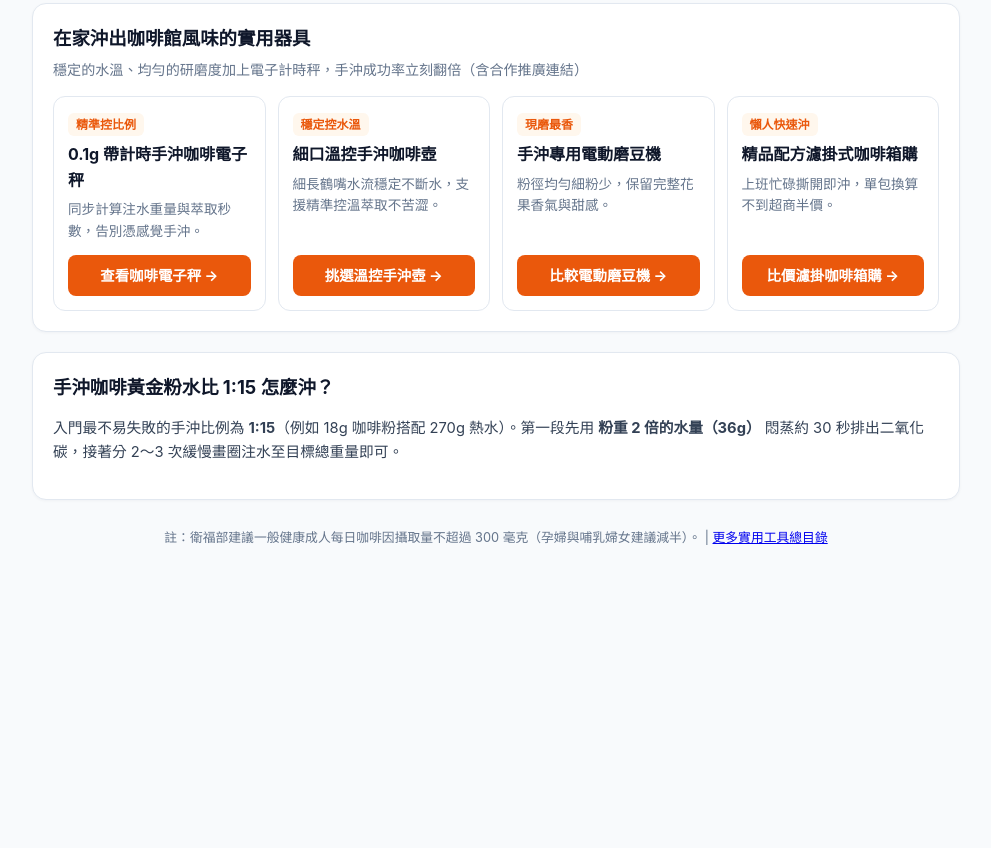
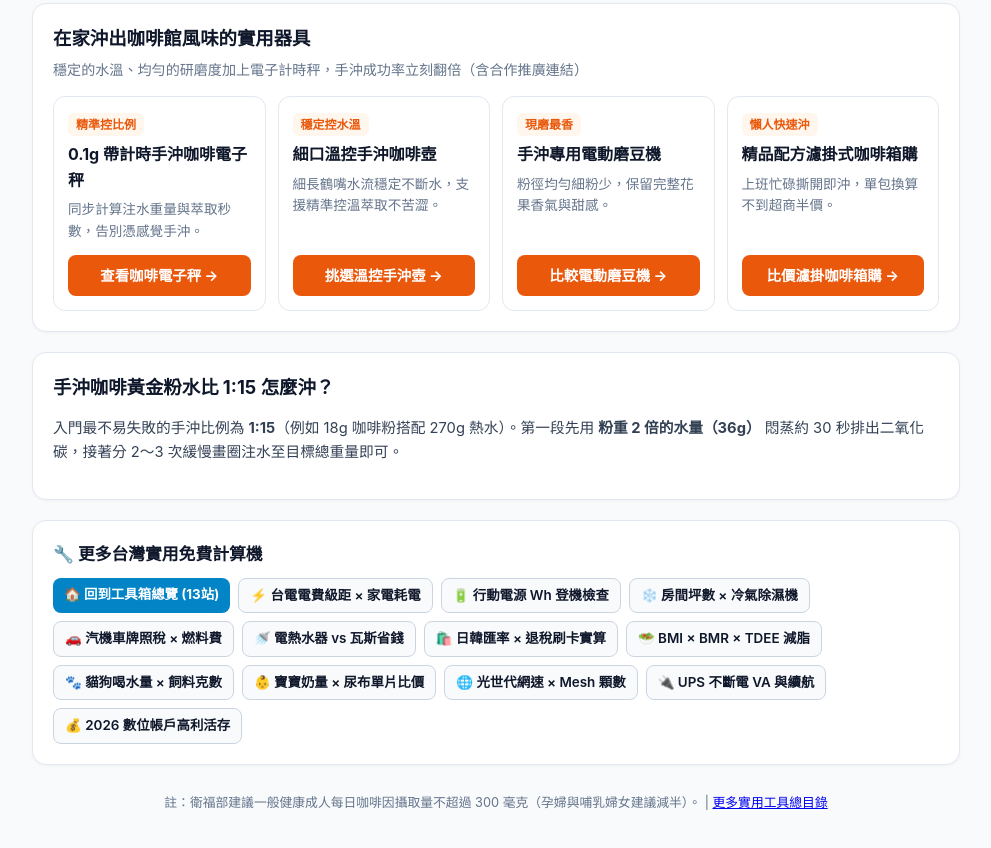
Before and after one commit to jimmycmhsieh0801-cloud/tw-coffee-brew-calc, a plain HTML site: page index.html in a window 1280 px wide. Shown: the part 492-1340 px from the top of the page, without its empty margins (144-1135 px from the left). Before the commit the page ends 1101 px from the top, so only its background shows below. Drawn offline with Linux system fonts and the light colour scheme.

Commit message:
feat: add cross-site SEO internal linking and IndexNow key

```diff
--- a/index.html
+++ b/index.html
@@ -145,6 +145,27 @@
           <p>入門最不易失敗的手沖比例為 <strong>1:15</strong>（例如 18g 咖啡粉搭配 270g 熱水）。第一段先用 <strong>粉重 2 倍的水量（36g）</strong> 悶蒸約 30 秒排出二氧化碳，接著分 2～3 次緩慢畫圈注水至目標總重量即可。</p>
     </article>
 
+
+    <!-- CROSS_LINK_MATRIX_START -->
+    <section class="card" style="margin-top:20px;">
+      <h2 style="font-size:1.05rem;margin:0 0 10px;color:#0f172a;">🔧 更多台灣實用免費計算機</h2>
+      <div style="display:flex;flex-wrap:wrap;gap:8px;">
+        <a href="https://jimmycmhsieh0801-cloud.github.io/" style="display:inline-block;padding:6px 11px;border-radius:8px;background:#0284c7;color:#fff;text-decoration:none;font-size:0.84rem;font-weight:700;">🏠 回到工具箱總覽 (13站)</a>
+        <a href="https://jimmycmhsieh0801-cloud.github.io/tw-power-calc/" style="display:inline-block;padding:6px 11px;border-radius:8px;border:1px solid #cbd5e1;background:#f8fafc;color:#0f172a;text-decoration:none;font-size:0.84rem;font-weight:600;">⚡ 台電電費級距 × 家電耗電</a>
+        <a href="https://jimmycmhsieh0801-cloud.github.io/tw-travel-power-calc/" style="display:inline-block;padding:6px 11px;border-radius:8px;border:1px solid #cbd5e1;background:#f8fafc;color:#0f172a;text-decoration:none;font-size:0.84rem;font-weight:600;">🔋 行動電源 Wh 登機檢查</a>
+        <a href="https://jimmycmhsieh0801-cloud.github.io/tw-room-sizing-calc/" style="display:inline-block;padding:6px 11px;border-radius:8px;border:1px solid #cbd5e1;background:#f8fafc;color:#0f172a;text-decoration:none;font-size:0.84rem;font-weight:600;">❄️ 房間坪數 × 冷氣除濕機</a>
+        <a href="https://jimmycmhsieh0801-cloud.github.io/tw-vehicle-tax-calc/" style="display:inline-block;padding:6px 11px;border-radius:8px;border:1px solid #cbd5e1;background:#f8fafc;color:#0f172a;text-decoration:none;font-size:0.84rem;font-weight:600;">🚗 汽機車牌照稅 × 燃料費</a>
+        <a href="https://jimmycmhsieh0801-cloud.github.io/tw-water-heater-calc/" style="display:inline-block;padding:6px 11px;border-radius:8px;border:1px solid #cbd5e1;background:#f8fafc;color:#0f172a;text-decoration:none;font-size:0.84rem;font-weight:600;">🚿 電熱水器 vs 瓦斯省錢</a>
+        <a href="https://jimmycmhsieh0801-cloud.github.io/tw-travel-tax-calc/" style="display:inline-block;padding:6px 11px;border-radius:8px;border:1px solid #cbd5e1;background:#f8fafc;color:#0f172a;text-decoration:none;font-size:0.84rem;font-weight:600;">🛍️ 日韓匯率 × 退稅刷卡實算</a>
+        <a href="https://jimmycmhsieh0801-cloud.github.io/tw-bmi-tdee-calc/" style="display:inline-block;padding:6px 11px;border-radius:8px;border:1px solid #cbd5e1;background:#f8fafc;color:#0f172a;text-decoration:none;font-size:0.84rem;font-weight:600;">🥗 BMI × BMR × TDEE 減脂</a>
+        <a href="https://jimmycmhsieh0801-cloud.github.io/tw-pet-cost-calc/" style="display:inline-block;padding:6px 11px;border-radius:8px;border:1px solid #cbd5e1;background:#f8fafc;color:#0f172a;text-decoration:none;font-size:0.84rem;font-weight:600;">🐾 貓狗喝水量 × 飼料克數</a>
+        <a href="https://jimmycmhsieh0801-cloud.github.io/tw-baby-calc/" style="display:inline-block;padding:6px 11px;border-radius:8px;border:1px solid #cbd5e1;background:#f8fafc;color:#0f172a;text-decoration:none;font-size:0.84rem;font-weight:600;">👶 寶寶奶量 × 尿布單片比價</a>
+        <a href="https://jimmycmhsieh0801-cloud.github.io/tw-router-cable-calc/" style="display:inline-block;padding:6px 11px;border-radius:8px;border:1px solid #cbd5e1;background:#f8fafc;color:#0f172a;text-decoration:none;font-size:0.84rem;font-weight:600;">🌐 光世代網速 × Mesh 顆數</a>
+        <a href="https://jimmycmhsieh0801-cloud.github.io/tw-ups-nas-calc/" style="display:inline-block;padding:6px 11px;border-radius:8px;border:1px solid #cbd5e1;background:#f8fafc;color:#0f172a;text-decoration:none;font-size:0.84rem;font-weight:600;">🔌 UPS 不斷電 VA 與續航</a>
+        <a href="https://jimmycmhsieh0801-cloud.github.io/tw-bank-interest-calc/" style="display:inline-block;padding:6px 11px;border-radius:8px;border:1px solid #cbd5e1;background:#f8fafc;color:#0f172a;text-decoration:none;font-size:0.84rem;font-weight:600;">💰 2026 數位帳戶高利活存</a>
+      </div>
+    </section>
+    <!-- CROSS_LINK_MATRIX_END -->
     <footer>
       <p>註：衛福部建議一般健康成人每日咖啡因攝取量不超過 300 毫克（孕婦與哺乳婦女建議減半）。 | <a href="https://jimmycmhsieh0801-cloud.github.io/">更多實用工具總目錄</a></p>
     </footer>
```
